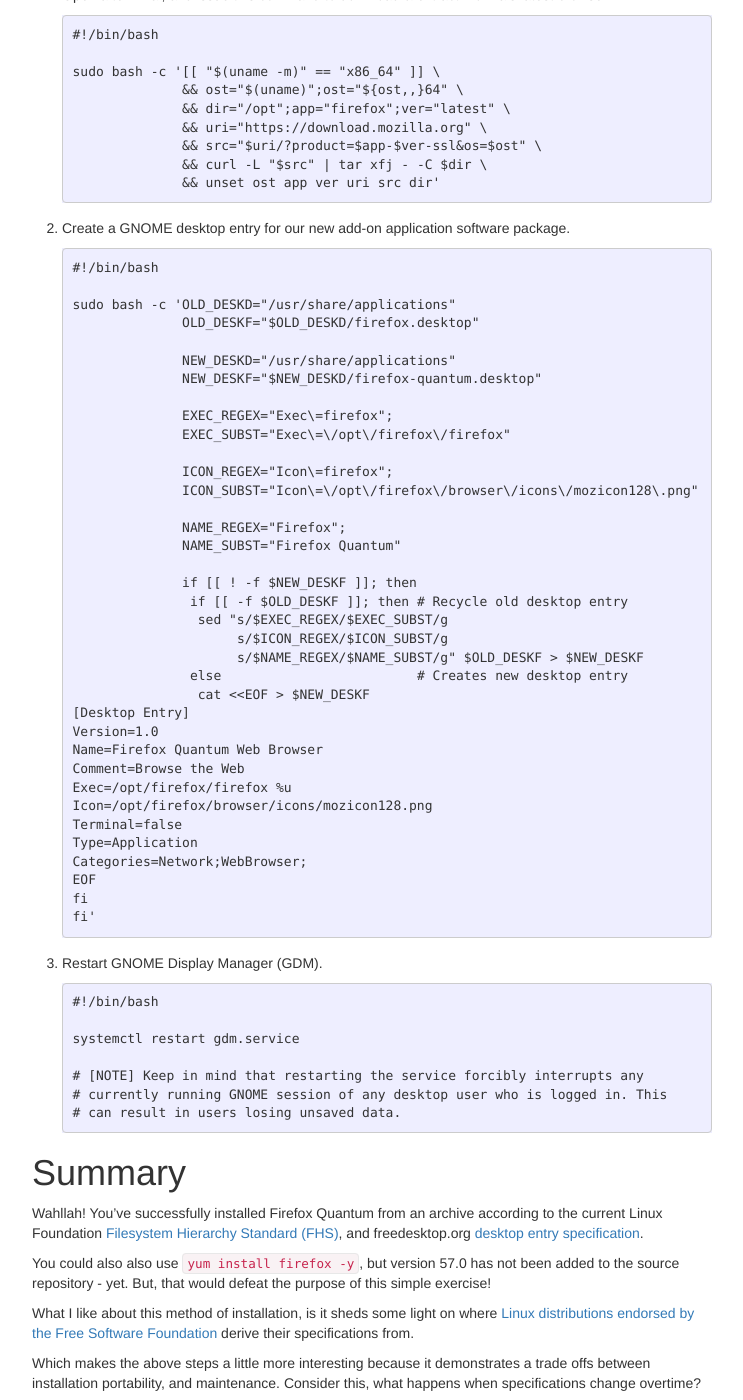
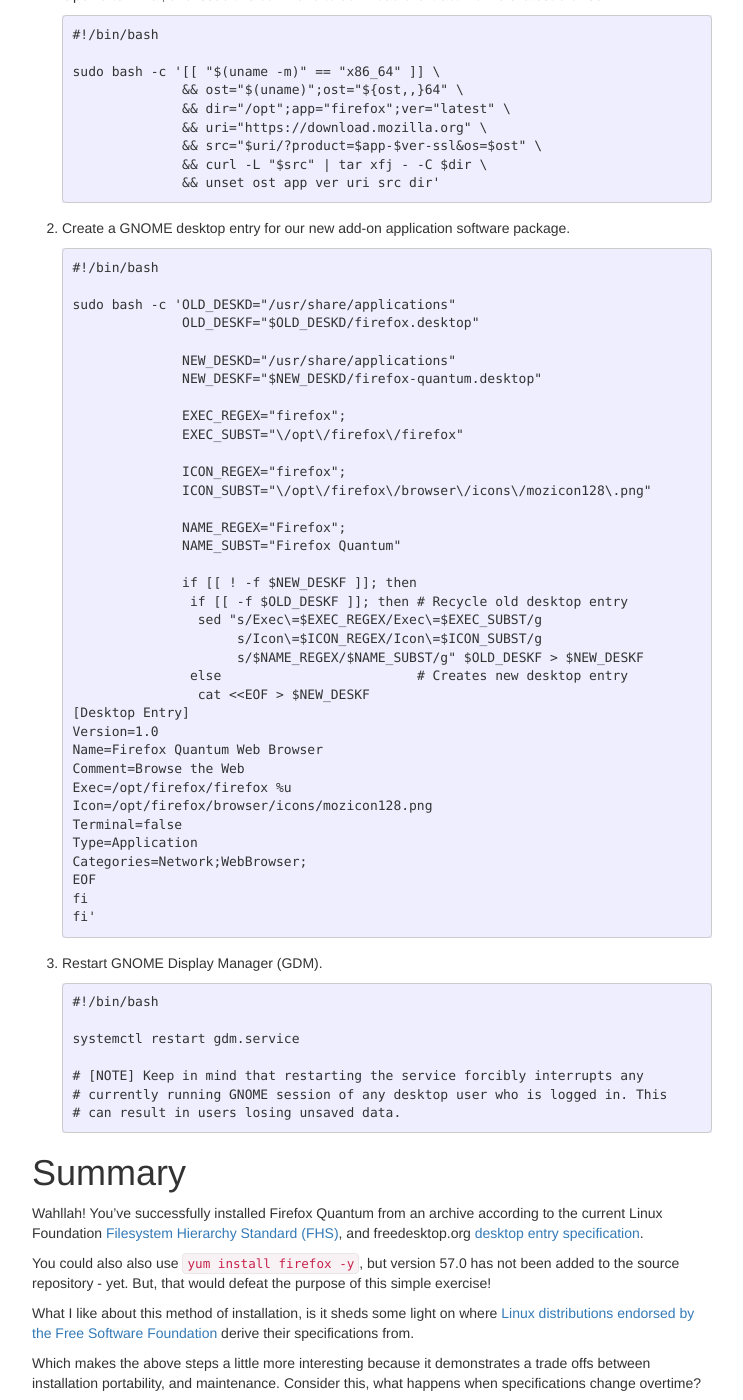
Before and after one commit to ecwpz91/ecwpz91.github.io, a Jekyll site: the page built from _posts/2017-11-18-Getting and Installing Firefox Quantum.md, in a window 1280 px wide and 1400 px high, scrolled down 460 px. Shown: the whole window, without its empty margins (268-1011 px from the left). Built offline with Jekyll 4.4.1, drawn with Linux system fonts in a browser that asks for light colours; nearby versions of some CDN libraries.

Commit message:
Updated to make fit into script example

```diff
--- a/_posts/2017-11-18-Getting and Installing Firefox Quantum.md
+++ b/_posts/2017-11-18-Getting and Installing Firefox Quantum.md
@@ -34,19 +34,19 @@
                      NEW_DESKD="/usr/share/applications"
                      NEW_DESKF="$NEW_DESKD/firefox-quantum.desktop"
 
-                     EXEC_REGEX="Exec\=firefox";
-                     EXEC_SUBST="Exec\=\/opt\/firefox\/firefox"
+                     EXEC_REGEX="firefox";
+                     EXEC_SUBST="\/opt\/firefox\/firefox"
 
-                     ICON_REGEX="Icon\=firefox";
-                     ICON_SUBST="Icon\=\/opt\/firefox\/browser\/icons\/mozicon128\.png"
+                     ICON_REGEX="firefox";
+                     ICON_SUBST="\/opt\/firefox\/browser\/icons\/mozicon128\.png"
 
                      NAME_REGEX="Firefox";
                      NAME_SUBST="Firefox Quantum"
 
                      if [[ ! -f $NEW_DESKF ]]; then
                       if [[ -f $OLD_DESKF ]]; then # Recycle old desktop entry
-                       sed "s/$EXEC_REGEX/$EXEC_SUBST/g
-                            s/$ICON_REGEX/$ICON_SUBST/g
+                       sed "s/Exec\=$EXEC_REGEX/Exec\=$EXEC_SUBST/g
+                            s/Icon\=$ICON_REGEX/Icon\=$ICON_SUBST/g
                             s/$NAME_REGEX/$NAME_SUBST/g" $OLD_DESKF > $NEW_DESKF
                       else                         # Creates new desktop entry
                        cat <<EOF > $NEW_DESKF
```
